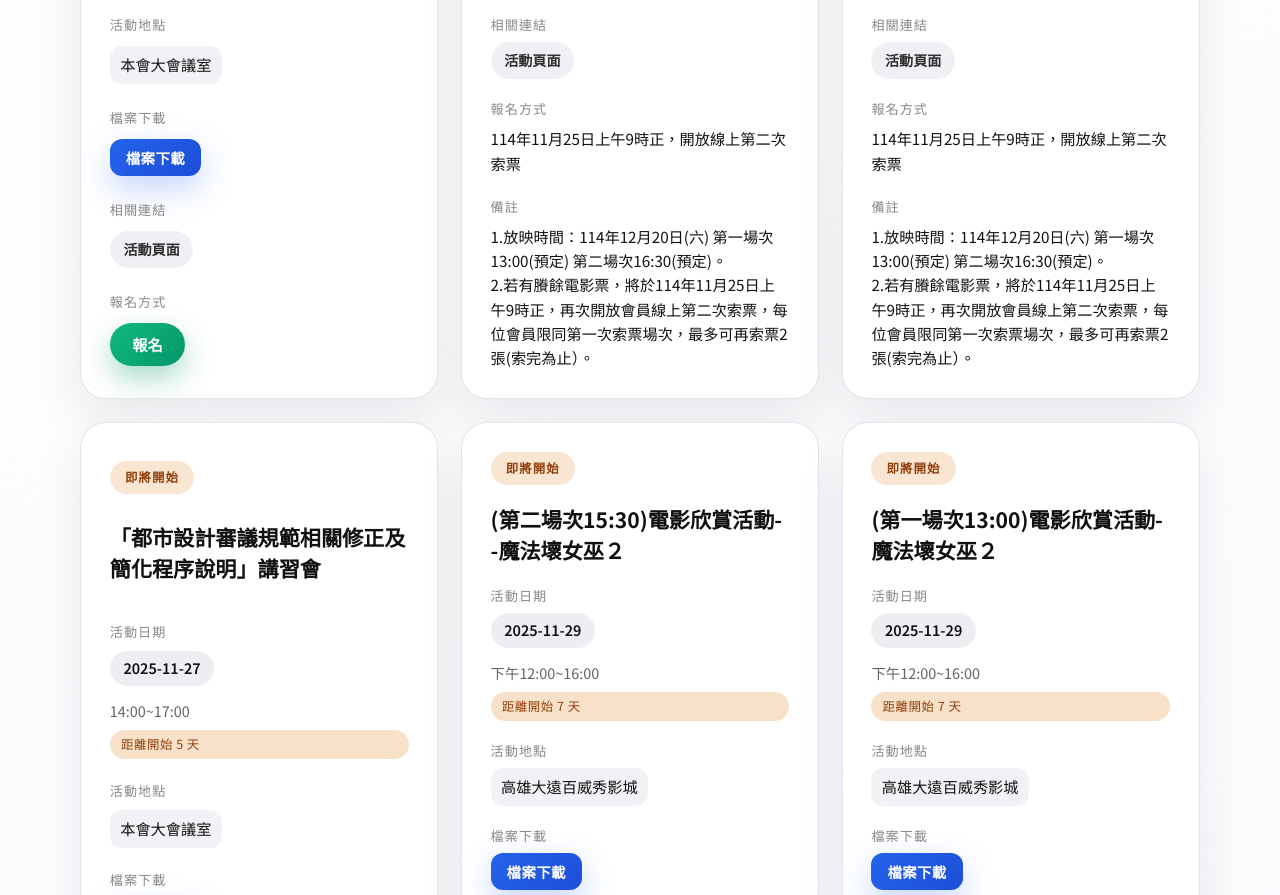
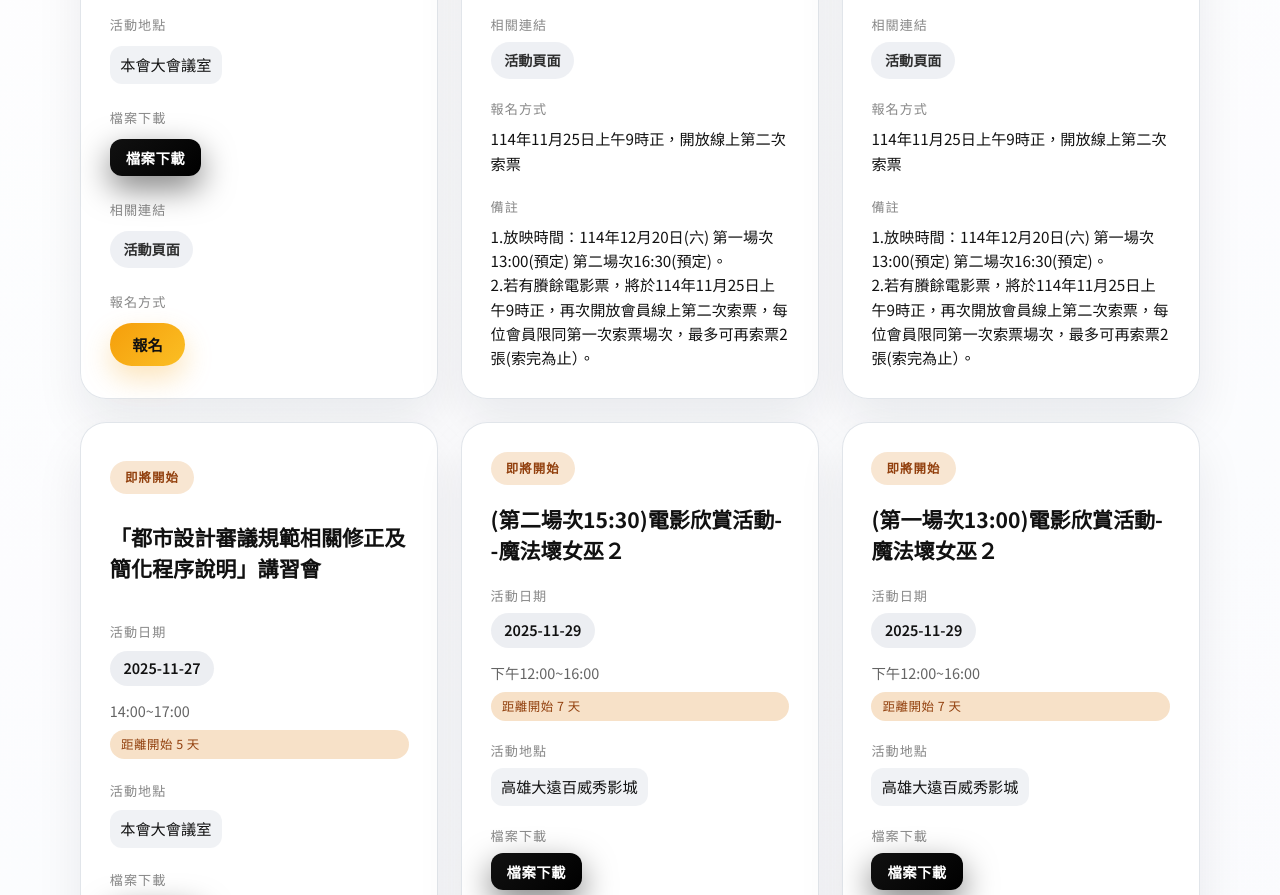
Before and after one commit to thinklab-architects/line-event, a plain HTML site: page index.html in a window 1280 px wide. Shown: the part 1040-1935 px from the top of the page. Drawn offline with Linux system fonts and the light colour scheme.

Commit message:
Style: download button black, register button yellow

```diff
--- a/styles.css
+++ b/styles.css
@@ -560,12 +560,12 @@ button:focus-visible {
   padding: 0.5rem 1rem;
   border-radius: 12px;
   border: none;
-  background: linear-gradient(135deg, #2563eb, #1d4ed8);
+  background: linear-gradient(135deg, #111111, #000000);
   color: #ffffff;
   font-size: 0.9rem;
   font-weight: 600;
   cursor: pointer;
-  box-shadow: 0 12px 32px rgba(37, 99, 235, 0.28);
+  box-shadow: 0 12px 32px rgba(0, 0, 0, 0.5);
   transition: transform 0.2s ease, box-shadow 0.2s ease, opacity 0.2s ease;
 }
 
@@ -573,7 +573,7 @@ button:focus-visible {
 .download-button:focus-visible {
   opacity: 0.9;
   transform: translateY(-2px);
-  box-shadow: 0 18px 36px rgba(251, 191, 36, 0.45);
+  box-shadow: 0 22px 46px rgba(0, 0, 0, 0.6);
 }
 
 .register-button {
@@ -582,11 +582,11 @@ button:focus-visible {
   justify-content: center;
   padding: 0.55rem 1.4rem;
   border-radius: 999px;
-  background: linear-gradient(135deg, #10b981, #059669);
-  color: #fff;
+  background: linear-gradient(135deg, #f59e0b, #fbbf24);
+  color: #111111;
   font-weight: 600;
   text-decoration: none;
-  box-shadow: 0 12px 28px rgba(5, 150, 105, 0.35);
+  box-shadow: 0 12px 28px rgba(245, 158, 11, 0.28);
   transition: transform 0.2s ease, box-shadow 0.2s ease, opacity 0.2s ease;
 }
 
@@ -594,7 +594,7 @@ button:focus-visible {
 .register-button:focus-visible {
   opacity: 0.92;
   transform: translateY(-2px);
-  box-shadow: 0 18px 36px rgba(5, 150, 105, 0.45);
+  box-shadow: 0 18px 36px rgba(245, 158, 11, 0.45);
 }
 
 .meta-item dd {
```
